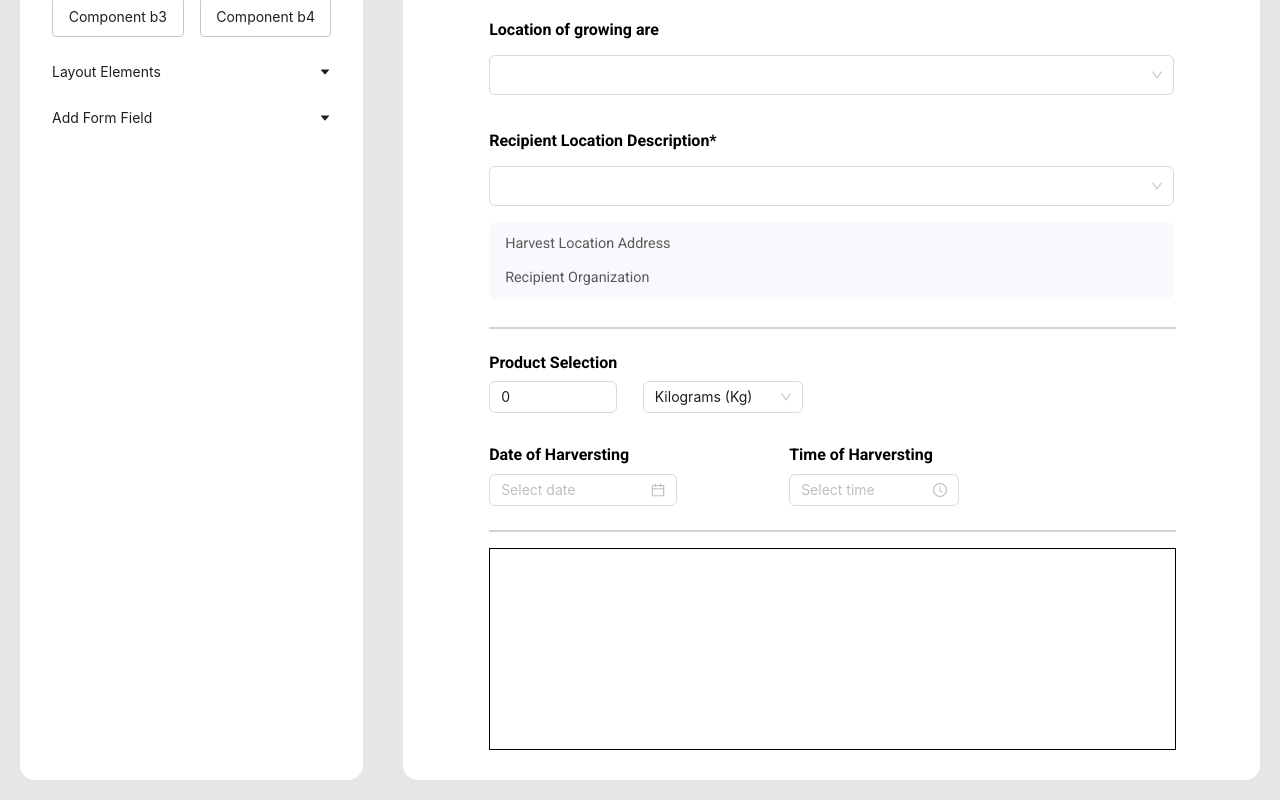
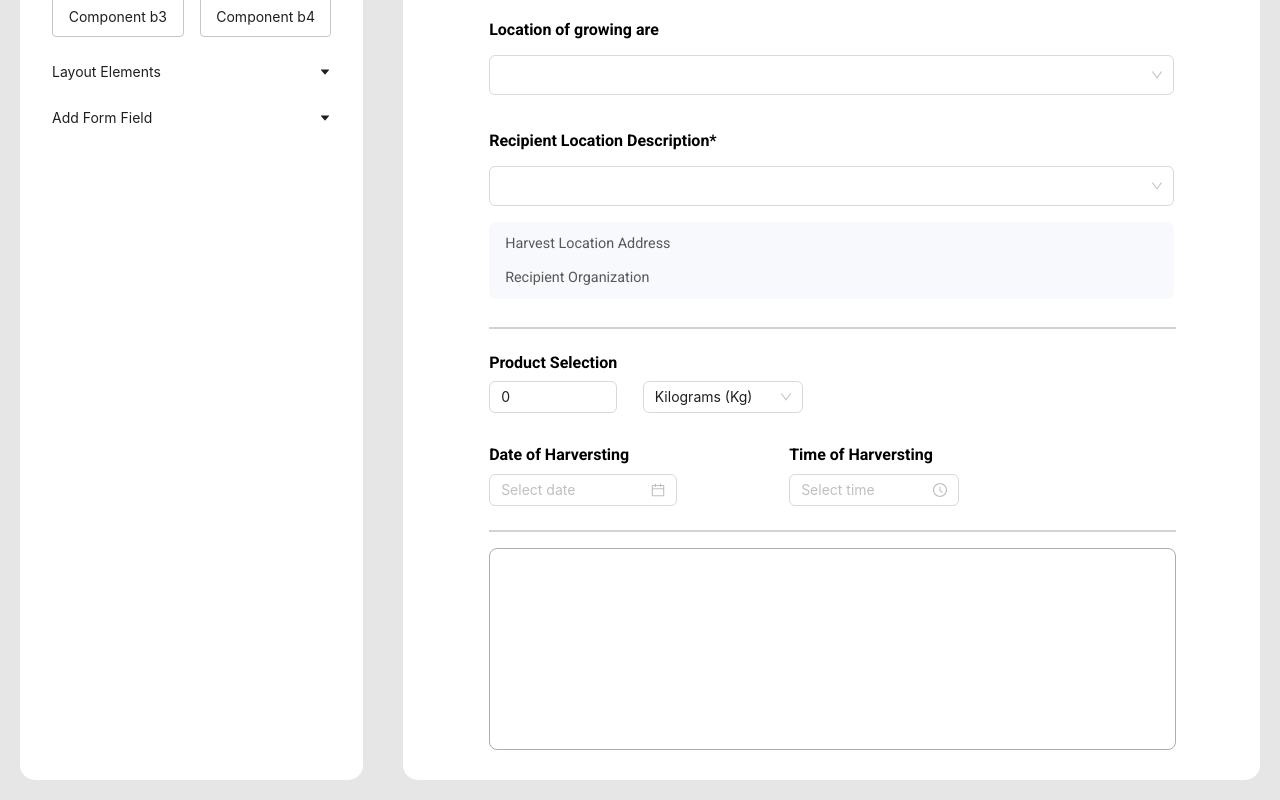
Before and after one commit to Pipeto84/dnd_darwin, a React (Create React App) app: page / in a window 1280 px wide. Shown: the part 351-1151 px from the top of the page. Built offline with nearby package versions, Linux system fonts and the light colour scheme.

Commit message:
Drop space

```diff
--- a/src/Styles/Form.module.css
+++ b/src/Styles/Form.module.css
@@ -117,5 +117,9 @@
   width: 100%;
   height: 200px;
   margin-top: 1rem;
-  border: 1px solid black;
+  border: 1px solid rgb(172, 172, 172);
+  border-radius: .5rem;
+  display: flex;
+  flex-direction: column;
+  gap: .5rem;
 }
```
